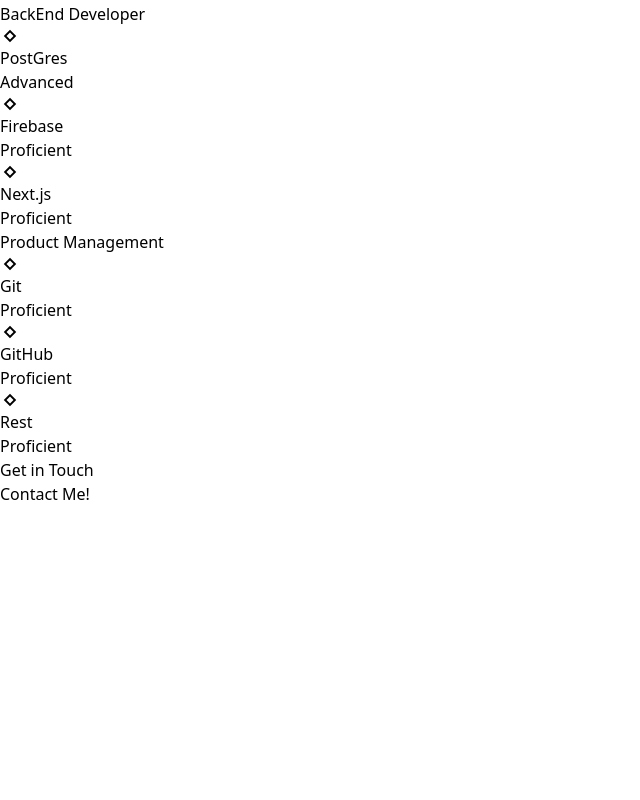
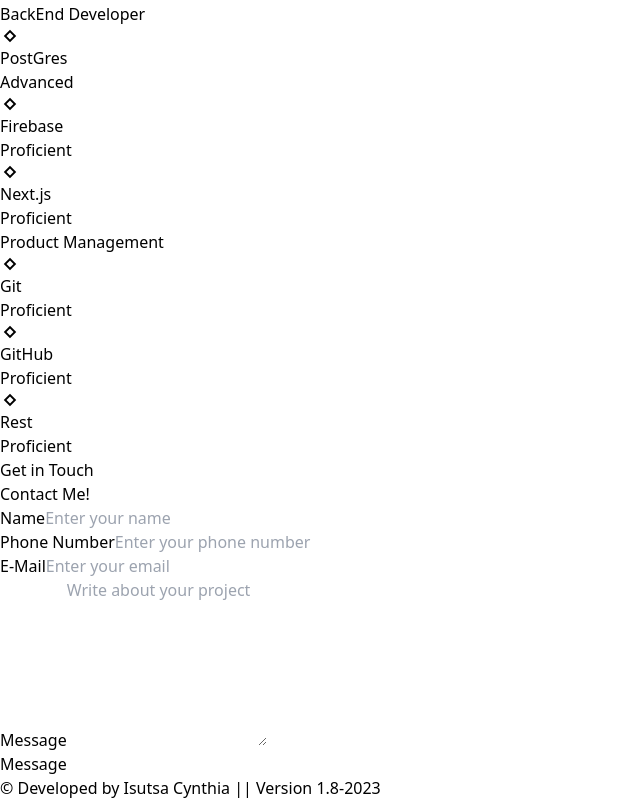
Before and after one commit to Cynthia-Isutsa/My-Portfolio, a React (Vite) app in the folder Portfolio/: page / in a window 1280 px wide. Shown: the part 1180-1980 px from the top of the page, without its empty margins (0-640 px from the left). Before the commit the page ends 1710 px from the top, so only its background shows below. Built offline with nearby package versions, Linux system fonts and the light colour scheme.

Commit message:
footer and contacts final

```diff
--- a/Portfolio/src/App.jsx
+++ b/Portfolio/src/App.jsx
@@ -1,5 +1,5 @@
 import React from 'react'
-import { Navbar, Main, Projects, Skills, Contact } from './components'
+import { Navbar, Main, Projects, Skills, Contact, Footer } from './components'
 import './App.css'
 
 
@@ -11,6 +11,7 @@
       <Projects />
       <Skills />
       <Contact />
+      <Footer />
     </div>
   )
 }
--- a/Portfolio/src/components/Contact/Contact.jsx
+++ b/Portfolio/src/components/Contact/Contact.jsx
@@ -6,9 +6,28 @@
       <h2 className ='text-[#b9af88] sm:text-4xl font-900 text-center'>Get in Touch</h2>
       <p className='text-center mt-1 mb-5 sm:text-sm text-[#CBB682]'>Contact Me!</p>
 
-      <form action="">
-        <label htmlFor="Name"></label>
-        <input type='text' />
+      <form action="https://getform.io/f/7b4a482d-0007-43e5-8949-20f63e7fd26c" method='POST' encType='multipart/form-data' className='h-auto w-full shadow-xl shadow-[#001C30] rounded-xl group hover:bg-gradient-to-r from-[#272829] to-[#2C3333]'>
+        <div className='grid md:grid-cols-2 gap-4 w-full py-2'>
+            <div className='flex flex-col'>
+              <label className='text-[#b9af88] text-sm py-2 text-center'>Name</label>
+              <input type='text' name='name' placeholder='Enter your name' required className='border-2 rounded-lg p-2 flex border-gray/300 text-black mb-4'/>
+            </div>
+            <div className='flex flex-col'>
+              <label className='text-[#b9af88] text-sm py-2 text-center'>Phone Number</label>
+              <input type='text' name='number' placeholder='Enter your phone number' required className='border-2 rounded-lg p-2 flex border-gray/300 text-black mb-4'/>
+            </div>
+        </div>
+            <div className='flex flex-col'>
+              <label className='text-[#b9af88] text-sm py-2 text-center'>E-Mail</label>
+              <input type="email" name='email' placeholder='Enter your email' required className='border-2 rounded-lg p-2 flex border-gray/300 text-black mb-4'  />
+            </div>
+            <div className='flex flex-col'>
+              <label className='text-[#b9af88] text-sm py-2 text-center'>Message</label>
+              <textarea className='border-2 rounded-lg p-2' rows='7' name='message' placeholder='Write about your project' required></textarea>
+            </div>
+            <div className='flex flex-col justify-center items-center'>
+              <button value='button' p-3 className='bg-[#CBB682] text-black rounded-lg mt-6 mb-6 p-4 w-full text-lg font-[500] text-center cursor-pointer hover:scale-110 ease-in duration-200'>Message</button>
+            </div>
       </form>
     </div>
   )
--- /dev/null
+++ b/Portfolio/src/components/Footer/Footer.jsx
@@ -0,0 +1,11 @@
+import React from 'react'
+
+const Footer = () => {
+  return (
+    <div className='flex flex-col justify-center items-center max-w-[1040px] m-auto md:pl-20 p-2 py-16 shadow-xl shadow-[#001C30] rounded-xl'>
+      <p className='text-center mt-1 mb-1 sm:text-sm text-[#CBB682]'>© Developed by Isutsa Cynthia || Version 1.8-2023</p>
+    </div>
+  )
+}
+
+export default Footer
--- a/Portfolio/src/components/Navbar/Navbar.jsx
+++ b/Portfolio/src/components/Navbar/Navbar.jsx
@@ -1,7 +1,7 @@
 import React, { useState } from 'react'
 import { AiOutlineMenu, AiOutlineHome, AiOutlineMail } from 'react-icons/ai'
 import { GrProjects } from 'react-icons/gr'
-import { BsPerson } from 'react-icons/bs'
+import { GiSkills } from 'react-icons/gi'
 
 const Navbar = () => {
 
@@ -16,19 +16,27 @@
       {
         nav ? (
           <div className ='fixed w-full h-screen bg-black/90 flex flex-col justify-center items-center z-20 '>
-            <a href= '#main' className = 'w-[75%] flex justify-center items-center rounded-full bg-[#CBB682] shadow-[#A08C5B] m-2 p-4 cursor-pointer hover:scale-110 ease-in duration-200'>
+            <a onClick = {handleNav}
+             href= '#main'
+              className = 'w-[75%] flex justify-center items-center rounded-full bg-[#CBB682] shadow-[#A08C5B] m-2 p-4 cursor-pointer hover:scale-110 ease-in duration-200'>
               <AiOutlineHome size={20} className='fill-black-100' />
               <span className='pl-4 text-black-100'>Home</span>
             </a>
-            <a href= '#projects' className = 'w-[75%] flex justify-center items-center rounded-full bg-[#CBB682] shadow-[#A08C5B] m-2 p-4 cursor-pointer hover:scale-110 ease-in duration-200'>
+            <a onClick = {handleNav}
+              href= '#projects'
+              className = 'w-[75%] flex justify-center items-center rounded-full bg-[#CBB682] shadow-[#A08C5B] m-2 p-4 cursor-pointer hover:scale-110 ease-in duration-200'>
               <GrProjects size={20} className='fill-black-100' />
               <span className='pl-4 text-black-100'>Projects</span>
             </a>
-            <a href= '#skills' className = 'w-[75%] flex justify-center items-center rounded-full bg-[#CBB682] shadow-[#A08C5B] m-2 p-4 cursor-pointer hover:scale-110 ease-in duration-200'>
-              <BsPerson size={20} className='fill-black-100' />
+            <a onClick = {handleNav}
+              href= '#skills'
+              className = 'w-[75%] flex justify-center items-center rounded-full bg-[#CBB682] shadow-[#A08C5B] m-2 p-4 cursor-pointer hover:scale-110 ease-in duration-200'>
+              <GiSkills size={20} className='fill-black-100' />
               <span className='pl-4 text-black-100'>Skills</span>
             </a>
-            <a href= '#contact' className = 'w-[75%] flex justify-center items-center rounded-full bg-[#CBB682] shadow-[#A08C5B] m-2 p-4 cursor-pointer hover:scale-110 ease-in duration-200'>
+            <a onClick = {handleNav}
+              href= '#contact'
+              className = 'w-[75%] flex justify-center items-center rounded-full bg-[#CBB682] shadow-[#A08C5B] m-2 p-4 cursor-pointer hover:scale-110 ease-in duration-200'>
               <AiOutlineMail size={20} className='fill-black-100' />
               <span className='pl-4 text-black-100'>Get in Touch</span>
             </a>
@@ -47,7 +55,7 @@
               <GrProjects size={20} />
             </a>
             <a href='#skills' className='rounded-full bg-[#CBB682] shadow-[#A08C5B] m-2 p-4 cursor-pointer hover:scale-110 ease-in duration-300'>
-              <BsPerson size={20} />
+              <GiSkills size={20} />
             </a>
             <a href='#contact' className='rounded-full bg-[#CBB682] shadow-[#A08C5B] m-2 p-4 cursor-pointer hover:scale-110 ease-in duration-300'>
               <AiOutlineMail size={20} />
--- a/Portfolio/src/components/index.jsx
+++ b/Portfolio/src/components/index.jsx
@@ -3,11 +3,13 @@
 import Projects from "./Projects/Projects"
 import Skills from './Skills/Skills'
 import Contact from './Contact/Contact'
+import Footer from './Footer/Footer'
 
 export {
     Navbar,
     Main,
     Projects,
     Skills,
-    Contact
+    Contact,
+    Footer
 }
```
